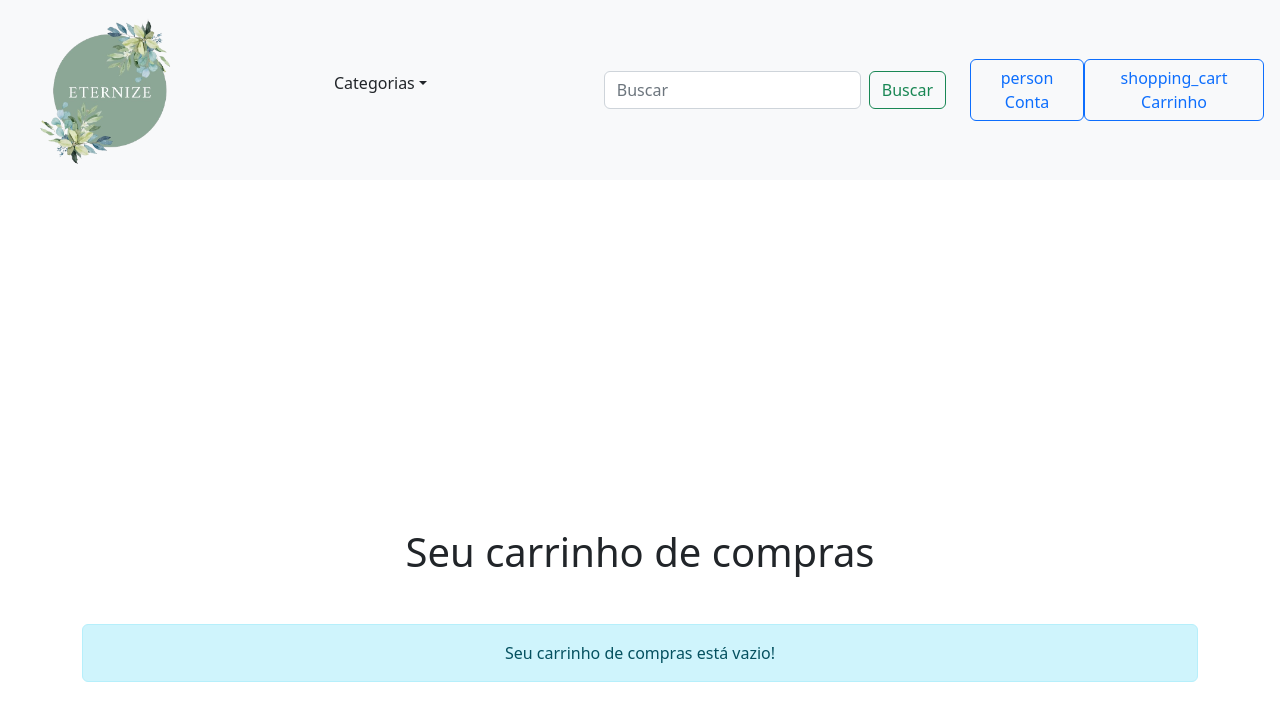
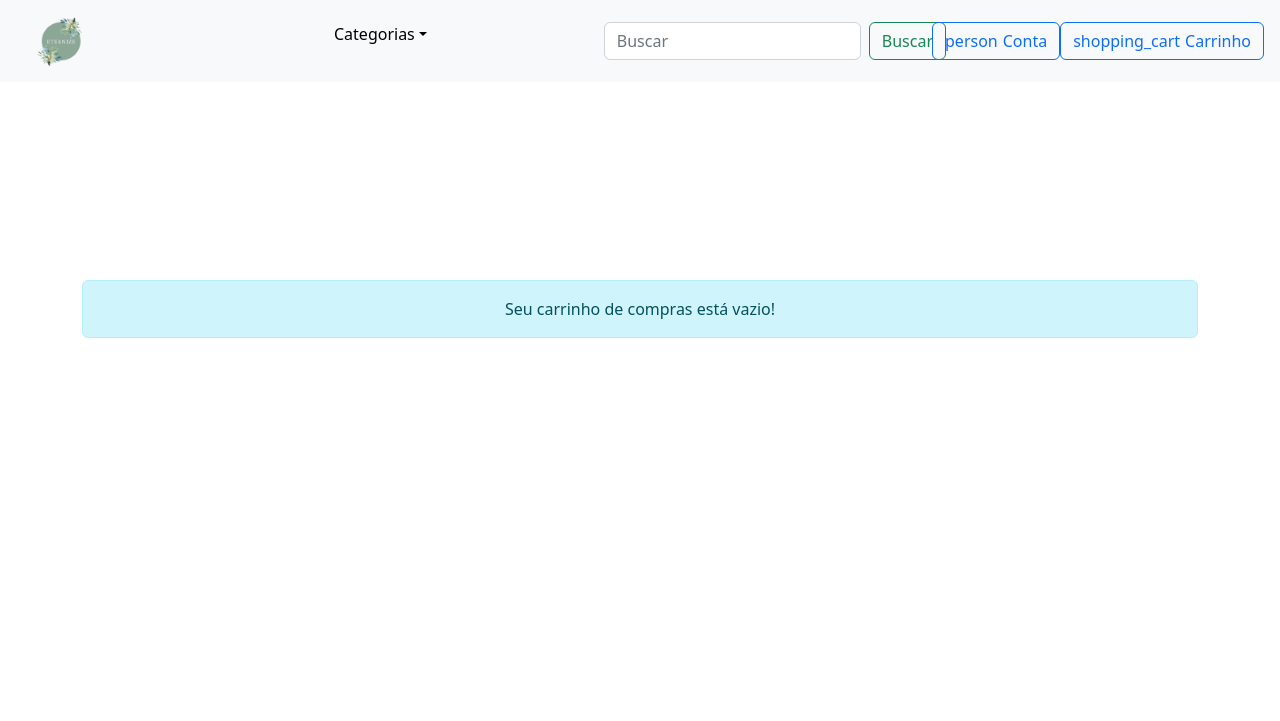
Before and after one commit to joaoplima04/Eternize_Locacao, a Django app: page /carrinho/ in a window 1280 px wide. Shown: the top 721 px of the page. Run offline with Django 5.2, Linux system fonts and the light colour scheme; some libraries are stand-ins or nearby versions.

Commit message:
Alterações no carrinho

```diff
--- a/categorias/views.py
+++ b/categorias/views.py
@@ -70,7 +70,8 @@
   if product_id in cart_items:
     cart_items[product_id]['quantity'] += 1
   else:
-    cart_items[product_id] = {'quantity': 1 }
+    product = Produto.objects.get(id=product_id)
+    cart_items[product_id] = {'quantity': 1 , 'item_price': str(product.preco)}
 
   # Update session with cart items
   session['cart_items'] = cart_items
@@ -85,11 +86,14 @@
     session = request.session
     cart_items = session.get('cart_items', {})
 
+    #for _, details in cart_items.items():
+    #   cart_total_price += details['item_price']
+
     products = []
     for product_id, details in cart_items.items():
         try:
             product = Produto.objects.get(id=product_id)
-            products.append({'product': product, 'quantity': details['quantity']})
+            products.append({'product': product, 'quantity': details['quantity'], 'price': details['item_price']})
         except Produto.DoesNotExist:
             pass  # Handle the case where a product is not found
 
@@ -128,7 +132,9 @@
     if quantity < 1:
         quantity = 1
     if str(product_id) in cart_items:
+        product = Produto.objects.get(id=product_id)
         cart_items[str(product_id)]['quantity'] = quantity
+        cart_items[str(product_id)]['item_price'] = str(float(product.preco) * quantity)
 
     # Update session with cart items
     session['cart_items'] = cart_items
--- a/setup/static/styles/header.css
+++ b/setup/static/styles/header.css
@@ -8,6 +8,7 @@
     display: flex;
     flex-direction: row;
     justify-content: space-between;
+    gap: 700px;
     background-color: #001b02;
     height: 150px;
     width: 100%;
--- a/templates/categorias/carrinho.html
+++ b/templates/categorias/carrinho.html
@@ -5,7 +5,26 @@
   <meta charset="UTF-8">
   <title>Shopping Cart</title>
   <link rel="stylesheet" href="https://stackpath.bootstrapcdn.com/bootstrap/4.5.2/css/bootstrap.min.css">
-  <link rel="stylesheet" href="{% static 'styles/style.css' %}">
+
+  <style>
+    main {
+      position: relative;
+      top: 100px;
+    }
+    .text-center.mb-5 {
+      color: white;
+      position: relative;
+      bottom: 50px;
+    }
+    .fixed-size-card {
+      width: 18rem; /* Set a fixed width for the cards */
+      height: 30rem; /* Set a fixed height for the cards */
+    }
+    .card-img-top {
+      max-height: 280px; /* Adjust as needed */
+      object-fit: cover; /* Maintain aspect ratio while covering the area */
+    }
+  </style>
 </head>
 <body>
   <header>
@@ -13,7 +32,7 @@
   </header>
 
   <main>
-    <div class="container mt-5">
+    <div class="container mt-1">
       <h1 class="text-center mb-5">Seu carrinho de compras</h1>
 
       {% if cart_items %}
@@ -24,7 +43,7 @@
               <img src="{{ item.product.imagem.url }}" class="card-img-top" alt="{{ item.product.nome }}">
               <div class="card-body d-flex flex-column">
                 <h5 class="card-title">{{ item.product.nome }}</h5>
-                <p class="card-text">R$ {{ item.product.preco }}</p>
+                <p class="card-text">R$ {{ item.price }}</p>
                 <div class="mt-auto">
                   <div class="d-flex justify-content-between align-items-center mb-2">
                     <form action="{% url 'update_quantity' item.product.id %}" method="post" class="d-inline-flex align-items-center">
--- a/templates/categorias/header.html
+++ b/templates/categorias/header.html
@@ -9,13 +9,35 @@
   <link rel="preconnect" href="https://fonts.gstatic.com" crossorigin>
   <link href="https://fonts.googleapis.com/css2?family=Poppins:ital,wght@0,100;0,200;0,300;0,400;0,500;0,600;0,700;0,800;0,900;1,100;1,200;1,300;1,400;1,500;1,600;1,700;1,800;1,900&display=swap" rel="stylesheet">
   <link rel="stylesheet" href="https://cdn.jsdelivr.net/npm/bootstrap@5.2.2/dist/css/bootstrap.min.css" integrity="sha384-ZenhBwPWq8AiqifzCUgJEML707vJKGkD+QzYl3zUZ1sXAIlZXGmWq6ONJViJHJq+z" crossorigin="anonymous">
+  <style>
+    body {
+      padding-top: 80px; /* Adjust based on the height of the fixed header */
+    }
+    .logo {
+      max-height: 50px; /* Adjust the logo height */
+      width: auto; /* Maintain aspect ratio */
+    }
+    nav a.nav-link.dropdown-toggle {
+      color: black;
+    }
+    .dropdown-menu a.dropdown-item {
+      color: black;
+    }
+    .btn-outline-primary {
+      display: flex;
+      align-items: center;
+    }
+    .btn-outline-primary .material-symbols-outlined {
+      margin-right: 5px;
+    }
+  </style>
 </head>
 <body>
-  <header class="container-fluid p-3 bg-light">
+  <header class="container-fluid p-3 bg-light fixed-top">
     <nav class="row align-items-center">
       <div class="col-3">
         <a href="/">
-        <img src="{% static '/images/logo.png' %}" class="logo img-fluid">
+          <img src="{% static 'images/logo.png' %}" class="logo img-fluid">
         </a>
       </div>
       <div class="col-6">
@@ -29,16 +51,19 @@
             <li><a class="dropdown-item" href="/trilhos_de_mesa">Trilhos de Mesa</a></li>
             <li><a class="dropdown-item" href="/souplats">Souplat</a></li>
             <li><a class="dropdown-item" href="/jogos_americanos">Jogo Americano</a></li>
-            <li><a class="dropdown-item" href="/cha_e_cafe_da_tarde">Cha e Cafe</a></li>
+            <li><a class="dropdown-item" href="/cha_e_cafe_da_tarde">Chá e Café</a></li>
             <li><a class="dropdown-item" href="/pratos_sobremesa">Pratos Sobremesa</a></li>
             <li><a class="dropdown-item" href="/porta_guardanapos">Porta Guardanapo</a></li>
           </ul>
-          <form class="ms-auto d-flex">  <input class="form-control me-2" type="search" placeholder="Buscar" aria-label="Search">
+          <form class="ms-auto d-flex">
+            <input class="form-control me-2" type="search" placeholder="Buscar" aria-label="Search">
             <button class="btn btn-outline-success" type="submit">Buscar</button>
           </form>
         </div>
       </div>
-      <div class="col-3">  <div class="d-flex justify-content-end">  <a href="{% url 'cadastro' %}" class="btn btn-outline-primary">
+      <div class="col-3">
+        <div class="d-flex justify-content-end">
+          <a href="{% url 'cadastro' %}" class="btn btn-outline-primary">
             <span class="material-symbols-outlined">person</span> Conta
           </a>
           <a href="/carrinho" class="btn btn-outline-primary">
@@ -48,6 +73,7 @@
       </div>
     </nav>
   </header>
+
   <script src="https://cdn.jsdelivr.net/npm/bootstrap@5.2.2/dist/js/bootstrap.bundle.min.js" crossorigin="anonymous"></script>
 </body>
-</html
+</html>
```
Also changed, not shown: db.sqlite3.
